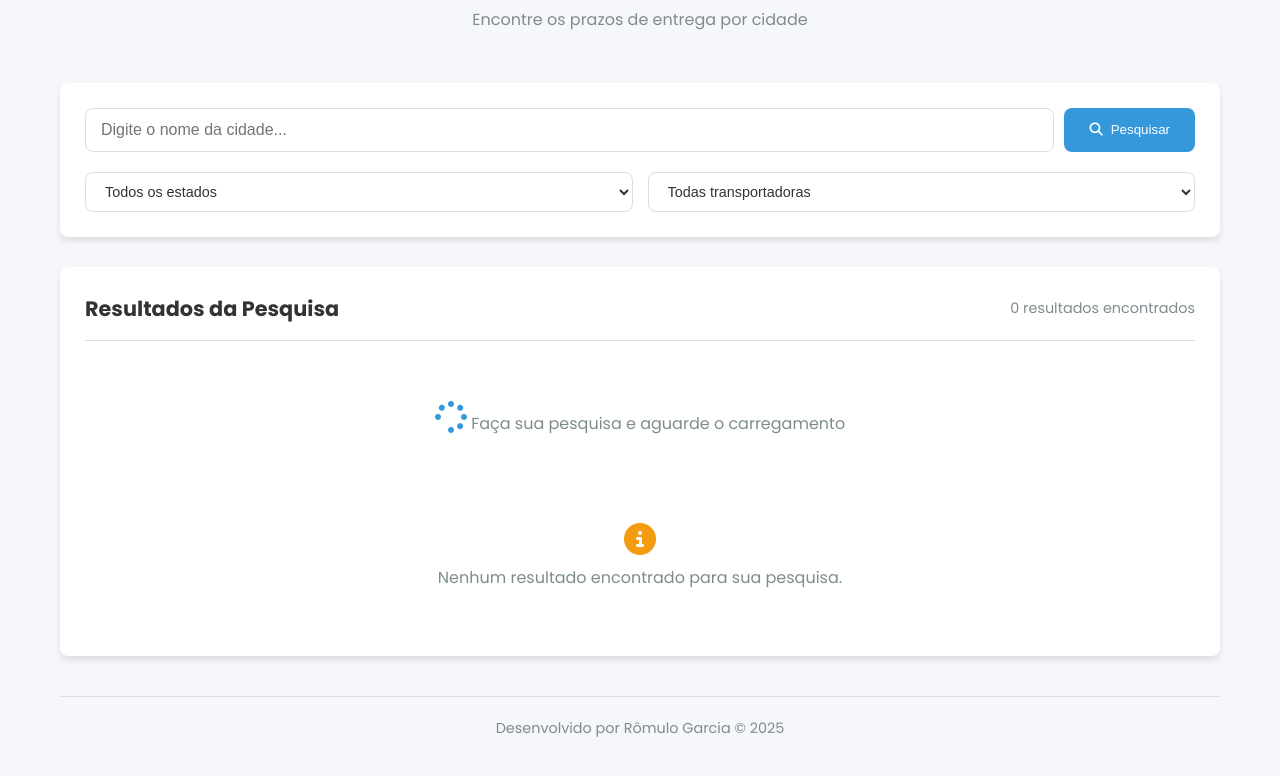
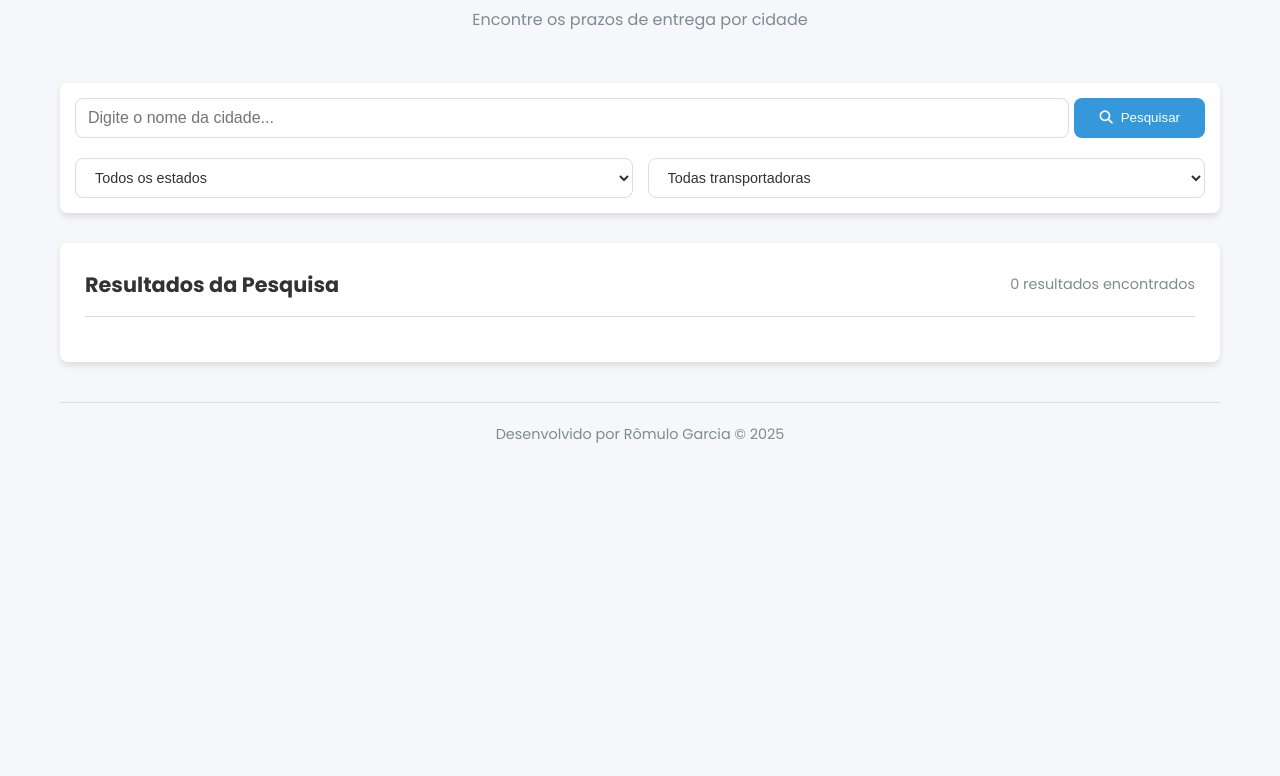
Before and after one commit to itsRomuloGarcia/consulta_transportadoras, a plain HTML site: page index.html in a window 1280 px wide. Shown: the part 94-870 px from the top of the page. After the commit the page ends 800 px from the top, so only its background shows below. Drawn offline with Linux system fonts and the light colour scheme.

Commit message:
Add files via upload

```diff
--- a/index.html
+++ b/index.html
@@ -64,7 +64,7 @@
             carregamento
           </div>
 
-          <div class="no-results" id="noResultsMessage">
+          <div class="no-results" id="noResultsMessage" style="display: none">
             <i class="fas fa-info-circle"></i>
             <p>Nenhum resultado encontrado para sua pesquisa.</p>
           </div>
--- a/script.js
+++ b/script.js
@@ -14,6 +14,9 @@ const elements = {
   resultsCount: document.getElementById("resultsCount"),
   themeToggle: document.getElementById("themeToggle"),
 };
+
+const cidadeInput = document.getElementById("cidadeInput");
+const loadingIndicator = document.getElementById("loadingIndicator");
 
 let currentResults = [];
 let currentTheme = "dark";
--- a/style.css
+++ b/style.css
@@ -97,7 +97,7 @@ body {
 
 .search-container {
   background-color: var(--card-bg);
-  padding: 25px;
+  padding: 15px;
   border-radius: var(--border-radius);
   box-shadow: var(--box-shadow);
   margin-bottom: 30px;
@@ -106,13 +106,13 @@ body {
 
 .search-box {
   display: flex;
-  gap: 10px;
+  gap: 05px;
   margin-bottom: 20px;
 }
 
 .search-box input {
   flex: 1;
-  padding: 12px 15px;
+  padding: 10px 12px;
   border: 1px solid var(--border-color);
   border-radius: var(--border-radius);
   font-size: 1rem;
@@ -206,6 +206,10 @@ body {
   color: var(--primary-color);
 }
 
+.loading {
+  display: none;
+}
+
 .no-results i {
   margin-bottom: 10px;
   font-size: 2rem;
```
